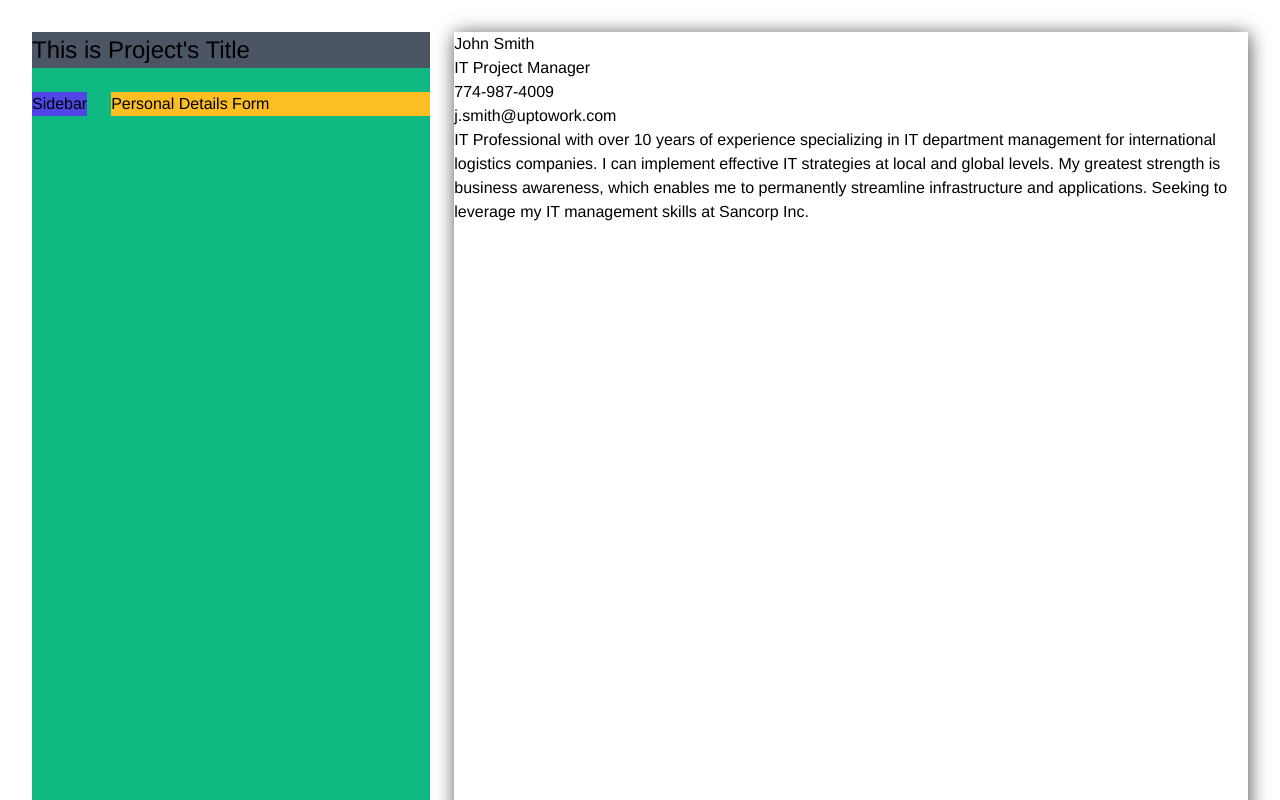
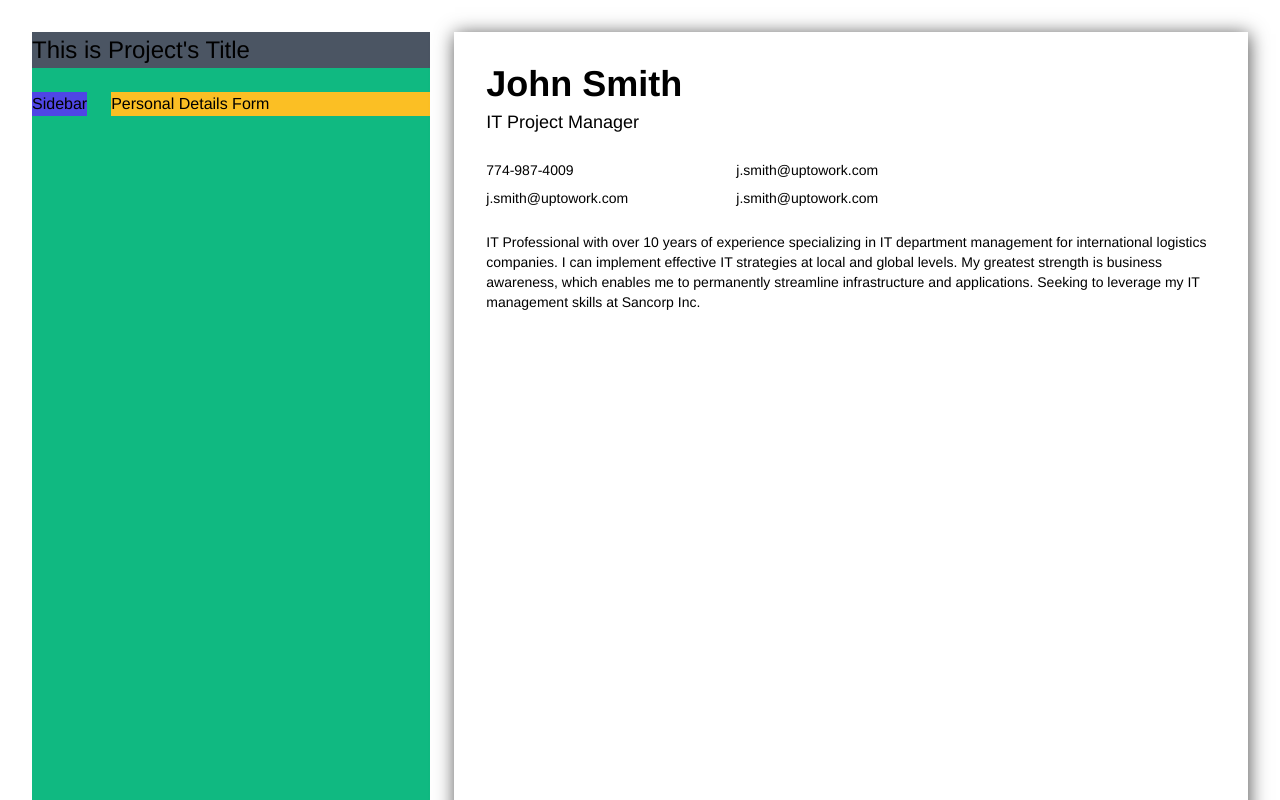
Before and after one commit to AkzechKyla/CVApplicationMaker, a React (Vite) app: page / in a window 1280 px wide. Shown: the top 800 px of the page. Built offline with nearby package versions, Linux system fonts and the light colour scheme.

Commit message:
Add PersonalDetailsInfo component

```diff
--- a/src/components/CVPreview.tsx
+++ b/src/components/CVPreview.tsx
@@ -1,3 +1,19 @@
+function PersonalDetailsInfo() {
+    return(
+        <div className="pt-8 pl-8 pr-8 pb-8 text-sm">
+            <p className="font-bold text-4xl mb-1">John Smith</p>
+            <p className="text-lg mb-6">IT Project Manager</p>
+            <div className="grid grid-cols-2 grid-rows-2 mb-6 gap-y-2" style={{ width: '500px' }}>
+                <p className="inline">774-987-4009</p>
+                <p className="inline">j.smith@uptowork.com</p>
+                <p className="inline">j.smith@uptowork.com</p>
+                <p className="inline">j.smith@uptowork.com</p>
+            </div>
+            <p className="">IT Professional with over 10 years of experience specializing in IT department management for international logistics companies. I can implement effective IT strategies at local and global levels. My greatest strength is business awareness, which enables me to permanently streamline infrastructure and applications. Seeking to leverage my IT management skills at Sancorp Inc.</p>
+        </div>
+    )
+}
+
 function CVPreview() {
     return(
         <div className="float-right"
@@ -6,11 +22,7 @@ function CVPreview() {
                 height: '1122.5px',
                 boxShadow: '1px 2px 18px 0px rgba(0,0,0,0.69)'
             }}>
-            <p>John Smith</p>
-            <p>IT Project Manager</p>
-            <p>774-987-4009</p>
-            <p>j.smith@uptowork.com</p>
-            <p>IT Professional with over 10 years of experience specializing in IT department management for international logistics companies. I can implement effective IT strategies at local and global levels. My greatest strength is business awareness, which enables me to permanently streamline infrastructure and applications. Seeking to leverage my IT management skills at Sancorp Inc.</p>
+            <PersonalDetailsInfo/>
         </div>
     );
 }
```
